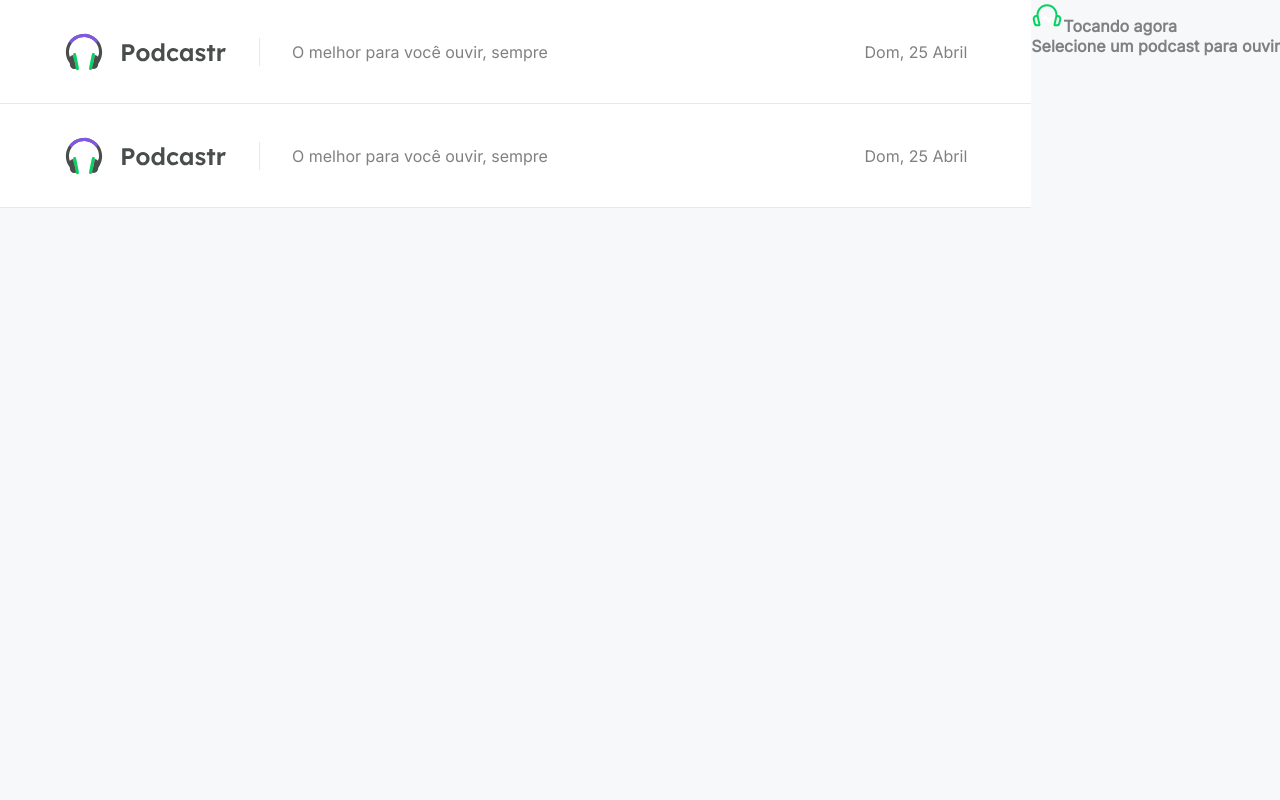
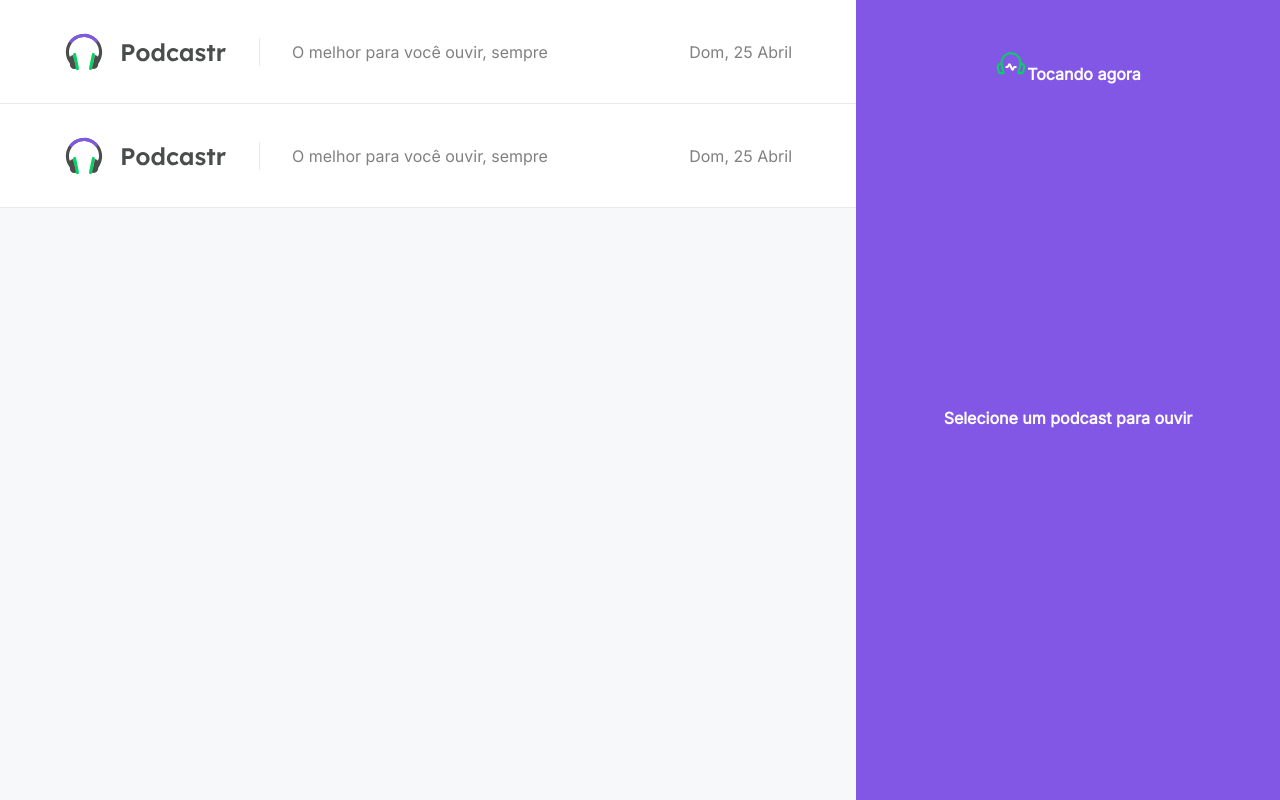
Before and after one commit to thomas-soares/podcastr, a Next.js app: page / in a window 1280 px wide. Built offline with nearby package versions, Linux system fonts and the light colour scheme.

Commit message:
Estilo inicial do componente de Player.

```diff
--- a/src/components/Player/styles.module.scss
+++ b/src/components/Player/styles.module.scss
@@ -1,22 +1,14 @@
-.headerContainer {
-  background: var(--white);
-  height: 6.5rem;
+.playerContainer {
+  width: 26.5rem;
+  height: 100vh;
+  padding: 3rem 4rem;
+
+  background: var(--purple-500);
+  color: var(--white);
 
   display: flex;
+  flex-direction: column;
   align-items: center;
+  justify-content: space-between;
 
-  padding: 2rem 4rem;
-
-  border-bottom: 1px solid var(--gray-100);
-
-  p {
-    margin-left: 2rem;
-    padding: 0.25rem 0 0.25rem 2rem;
-    border-left: 1px solid var(--gray-100);
-  }
-
-  span {
-    margin-left: auto;
-    text-transform: capitalize;
-  }
 }
```
